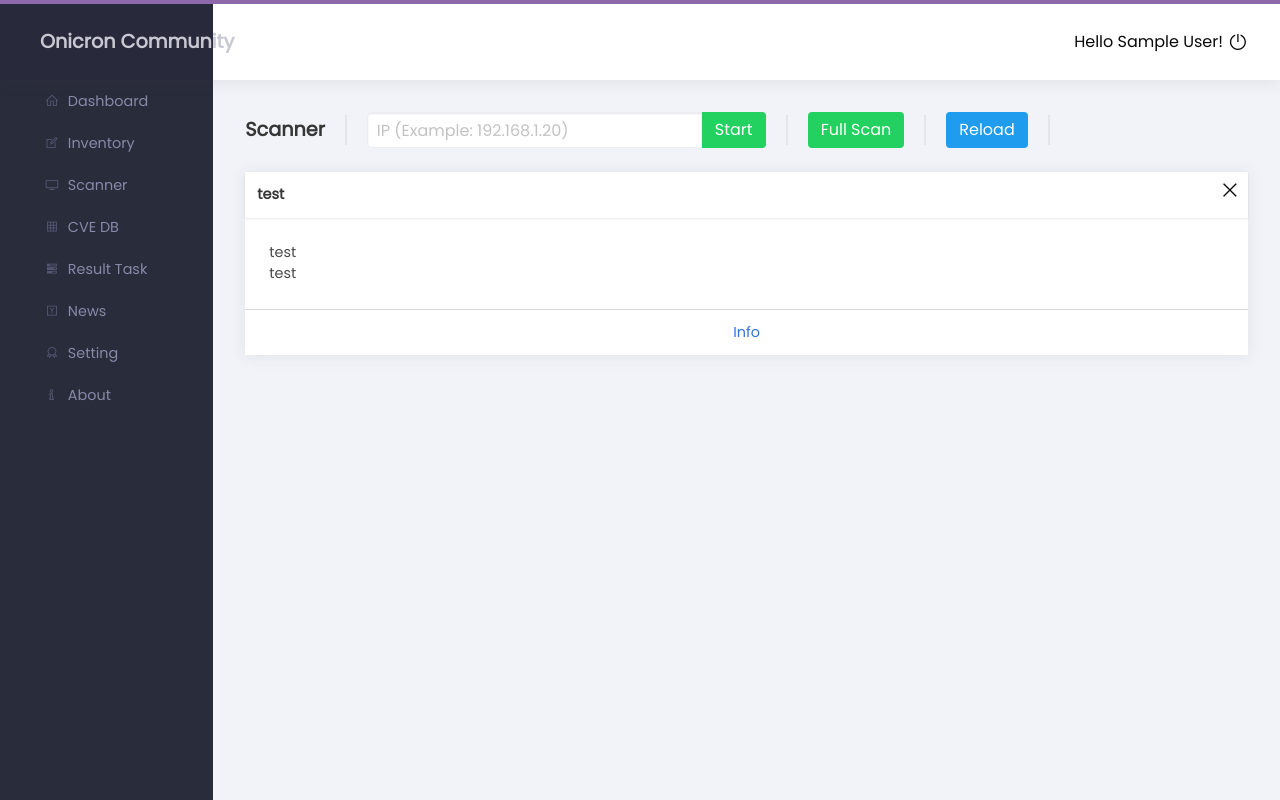
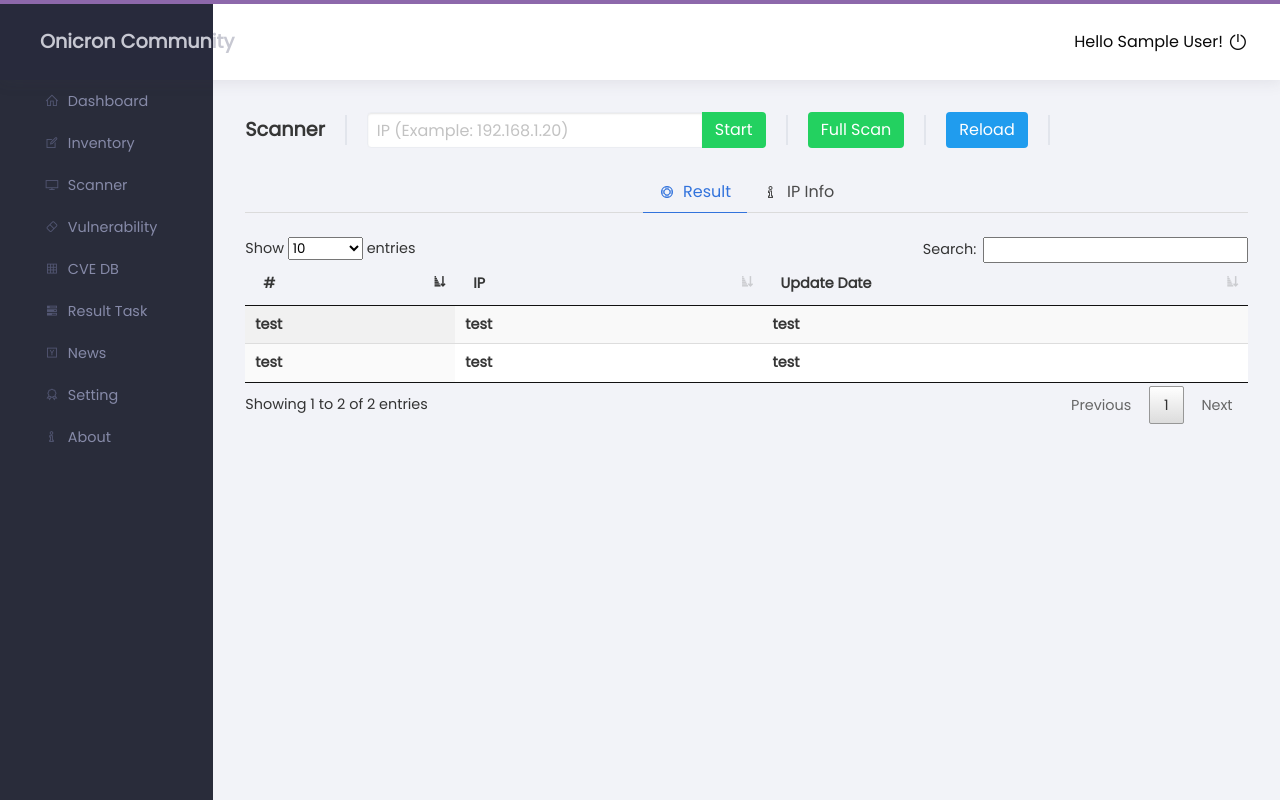
Before and after one commit to crocup/Fenix-VM, a Flask app: page /scanner in a window 1280 px wide. Run offline with Flask 2, Linux system fonts and the light colour scheme; the visitor is signed in with stand-in values (Sample User, id 1); data comes from the database, SQL or seed files in the repository; lists and menus that the app fills with data are empty; some libraries are stand-ins or nearby versions.

Commit message:
close #15
-create template scanner

```diff
--- a/app/templates/base.html
+++ b/app/templates/base.html
@@ -53,6 +53,7 @@
                 <a class="" href="{{ url_for('main.dashboard') }}"><span class="icon"><i class="fa fa-home"></i></span> Dashboard</a>
                 <a class="" href="{{ url_for('main.inventory') }}"><span class="icon"><i class="fa fa-edit"></i></span> Inventory</a>
                 <a class="" href="{{ url_for('main.scanner') }}"><span class="icon"><i class="fa fa-desktop"></i></span> Scanner</a>
+                <a class="" href="{{ url_for('main.scanner') }}"><span class="icon"><i class="fa fa-eraser"></i></span> Vulnerability</a>
                 <a class="" href="{{ url_for('main.cve') }}"><span class="icon"><i class="fa fa-table"></i></span> CVE DB</a>
                 <a class="" href="{{ url_for('main.result_task') }}"><span class="icon"><i class="fa fa-tasks"></i></span> Result Task</a>
                 <a class="" href="{{ url_for('main.news') }}"><span class="icon"><i class="fa fa-hacker-news"></i></span> News</a>
--- a/app/templates/scanner.html
+++ b/app/templates/scanner.html
@@ -27,36 +27,127 @@
                         <a class="button is-info" href="{{ url_for('main.scanner') }}">Reload</a>
                         <span class="separator"></span>
     </div>
-<div class="content-body">
-                    </div>
 
+    <div class="tabs is-centered">
+    <ul>
+      <li id="all-tab" class="is-active">
+        <a onClick="switchToAll()">
+        <span class="icon is-small"><i class="fa fa-support"></i></span>
+        <span>Result</span>
+      </a>
+      </li>
+      <li id="adaptivedesign-tab">
+        <a onClick="switchToAdaptiveDesign()">
+        <span class="icon is-small"><i class="fa fa-info"></i></span>
+        <span>IP Info</span>
+      </a>
+      </li>
+    </ul>
+    <!--/tabs is-centered-->
+  </div>
   <div class="container">
+    <div id="all-tab-content">
+            <table id="scanner_id" class="display" style="width:100%">
+        <thead>
+            <tr>
+                <th>#</th>
+                <th><div style="width: 40px;">IP</div></th>
+                <th>Update Date</th>
+            </tr>
+        </thead>
+        <tbody>
+
+            <tr>
+                <th>test</th>
+                <th>test</th>
+                <th>test</th>
+            </tr>
+            <tr>
+                <th>test</th>
+                <th>test</th>
+                <th>test</th>
+            </tr>
+
+        </tbody>
+    </table>
+    </div>
+    <div class="is-hidden" id="adaptivedesign-tab-content">
+
+    <div class="field has-addons">
+  <div class="control is-centered" style="width:100%">
+    <input class="input" type="text" name="cve_text" placeholder="Find a IP address (Example: cve-2020-0010)">
+  </div>
+  <div class="control">
+      <form method="POST" action="/cve">
+    <button class="button is-info" href="{{ url_for('main.cve_post') }}">
+      Search
+    </button>
+          </form>
+  </div>
+</div>
 
 
+<!--                    <div class="card">-->
+<!--  <header class="card-header">-->
+<!--    <p class="card-header-title">-->
+<!--      test-->
+<!--    </p>-->
+<!--      <a class="button is-white" href="#">-->
+<!--      <span class="icon">-->
+<!--                        <i class="fa fa-lg fa-close"></i>-->
+<!--                    </span>-->
+<!--      </a>-->
+
+<!--  </header>-->
+<!--  <div class="card-content">-->
+<!--    <div class="content">-->
+<!--test-->
+<!--      <time datetime="2016-1-1">Update date: test</time>-->
+<!--    </div>-->
+<!--  </div>-->
+<!--  <footer class="card-footer">-->
+
+<!--  </footer>-->
+<!--</div>-->
+
+<div class="field">
+  <div class="field-label">
+    <!-- Left empty for spacing -->
   </div>
-    <div class="card">
-  <header class="card-header">
-    <p class="card-header-title">
-      test
-    </p>
-      <a class="button is-white" href="#">
-      <span class="icon">
-                        <i class="fa fa-lg fa-close"></i>
-                    </span>
-      </a>
+</div>
 
-  </header>
-  <div class="card-content">
-    <div class="content">
-      test
-      <br>
-      <time datetime="2016-1-1">test</time>
     </div>
   </div>
-  <footer class="card-footer">
-    <a href="#" class="card-footer-item">Info</a>
-  </footer>
-</div>
-
+        </form>
+  <script>
+    function switchToAll() {
+      removeActive();
+      hideAll();
+      $("#all-tab").addClass("is-active");
+      $("#all-tab-content").removeClass("is-hidden");
+    }
+    function switchToAdaptiveDesign() {
+      removeActive();
+      hideAll();
+      $("#adaptivedesign-tab").addClass("is-active");
+      $("#adaptivedesign-tab-content").removeClass("is-hidden");
+    }
+    function removeActive() {
+      $("li").each(function() {
+        $(this).removeClass("is-active");
+      });
+    }
+    function hideAll(){
+      $("#all-tab-content").addClass("is-hidden");
+      $("#adaptivedesign-tab-content").addClass("is-hidden");
+    }
+  </script>
+<script type="text/javascript" class="init">
+        $(document).ready(function() {
+	    $('#scanner_id').DataTable( {
+		select: true
+	        } );
+        } );
+</script>
 </div>
 {% endblock %}
```
Also changed, not shown: app/templates/inventory.html (+52 -25 lines).
